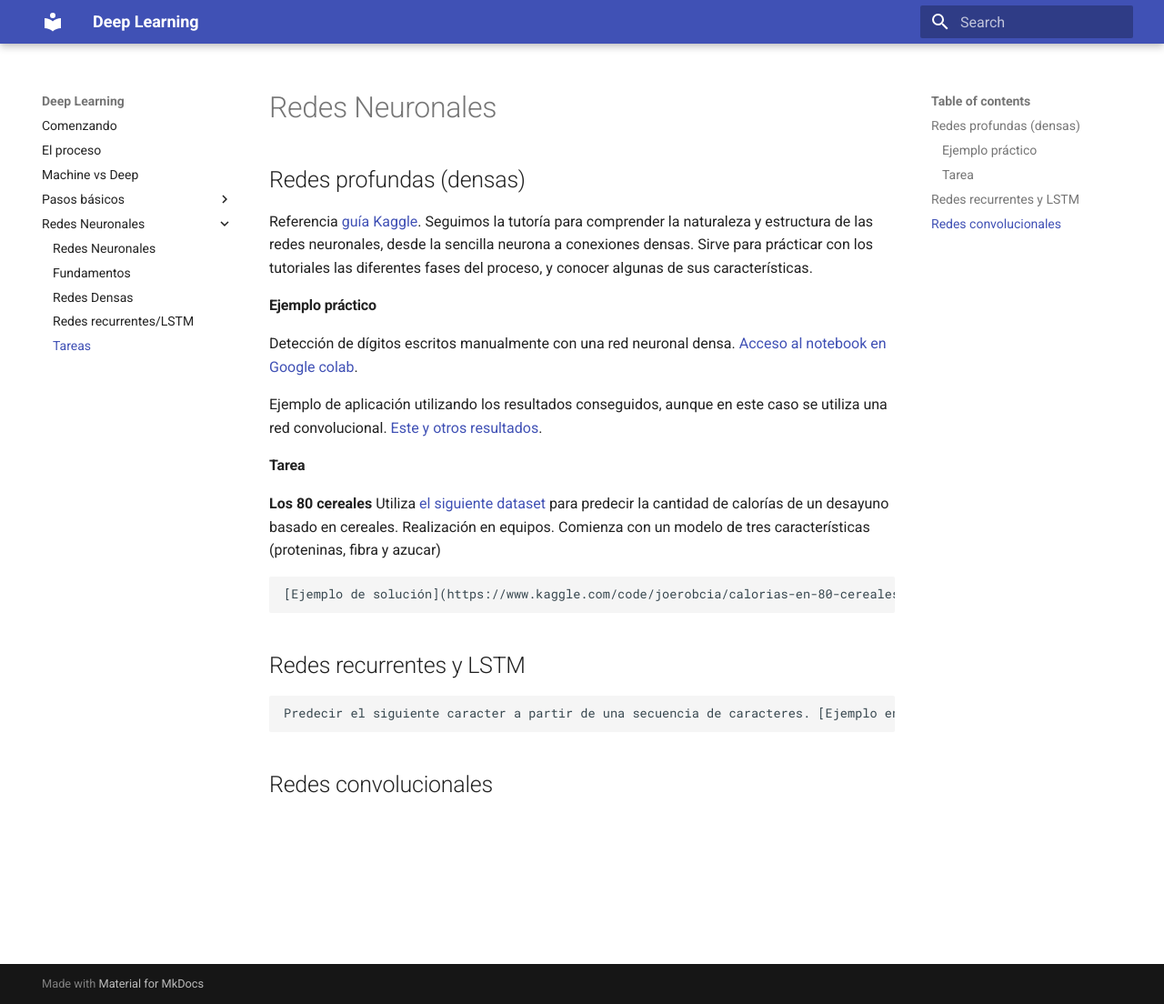
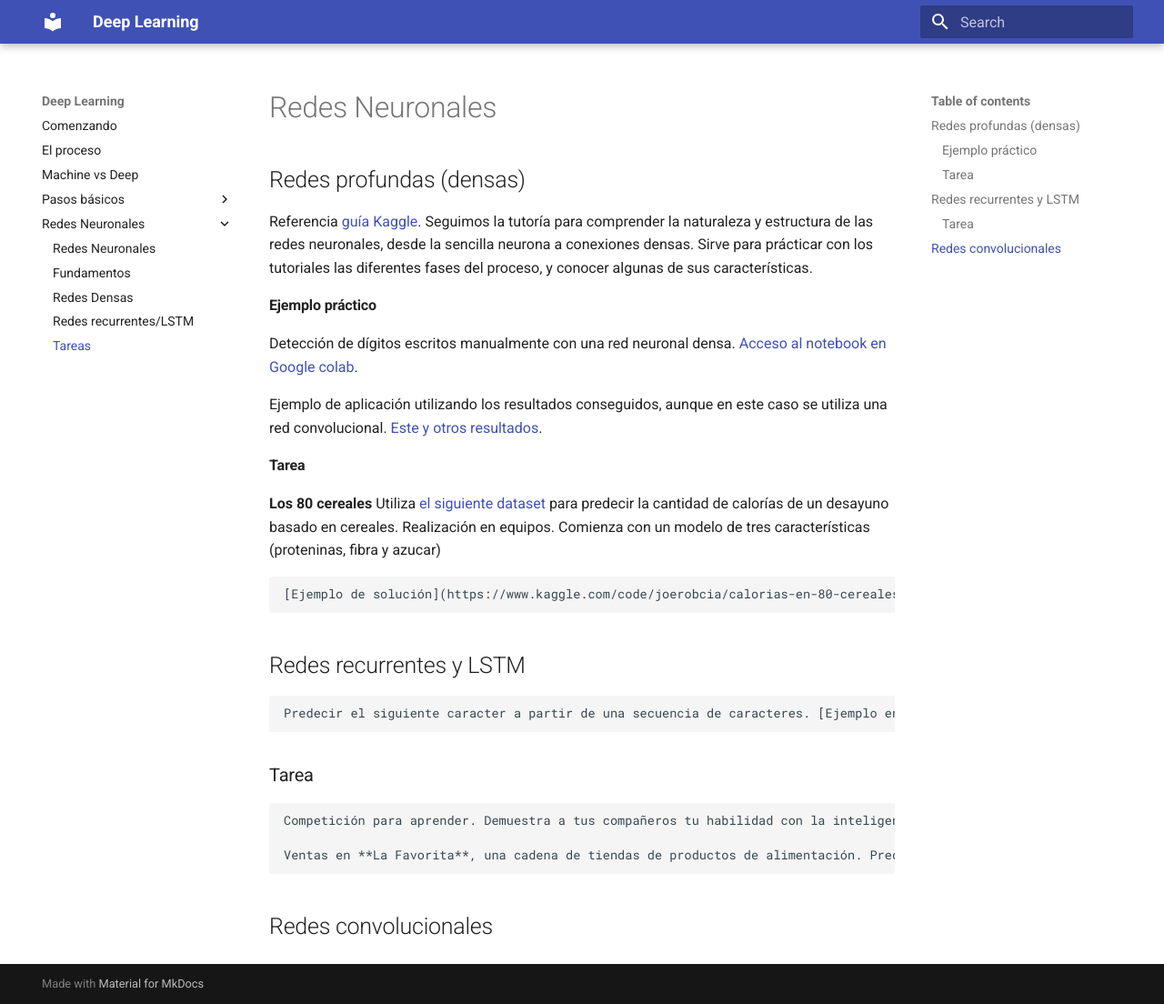
Before and after one commit to sever8a/neuronal, an MkDocs documentation site: the page built from zonex/redesneuronales/tareas1.md, in a window 1280 px wide and 1104 px high. Shown: the whole window at 91% size. Built offline with MkDocs 1.6.1 and Material for MkDocs 9.7.7, drawn with Linux system fonts in a browser that asks for light colours.

Commit message:
Tareas propuestas

```diff
--- a/zonex/redesneuronales/tareas1.md
+++ b/zonex/redesneuronales/tareas1.md
@@ -27,6 +27,14 @@ Ejemplo de aplicación utilizando los resultados conseguidos, aunque en este cas
 
     Predecir el siguiente caracter a partir de una secuencia de caracteres. [Ejemplo en Google colab](https://colab.research.google.com/drive/1BDeEnJrvMlNf8gHjiEuadvAVJ8cujqD7?usp=sharing).
 
+### Tarea
+
+    Competición para aprender. Demuestra a tus compañeros tu habilidad con la inteligencia artificial, mejora tu ranking y consigue resolver este [viaje sin edad](https://www.kaggle.com/competitions/viaje-sin-edad), hacia el conocimiento de la Inteligencia Artificial.
+
+    Ventas en **La Favorita**, una cadena de tiendas de productos de alimentación. Predicciones a nivel de una gran corporación.
+
+
+
 
 
 ## Redes convolucionales
```
